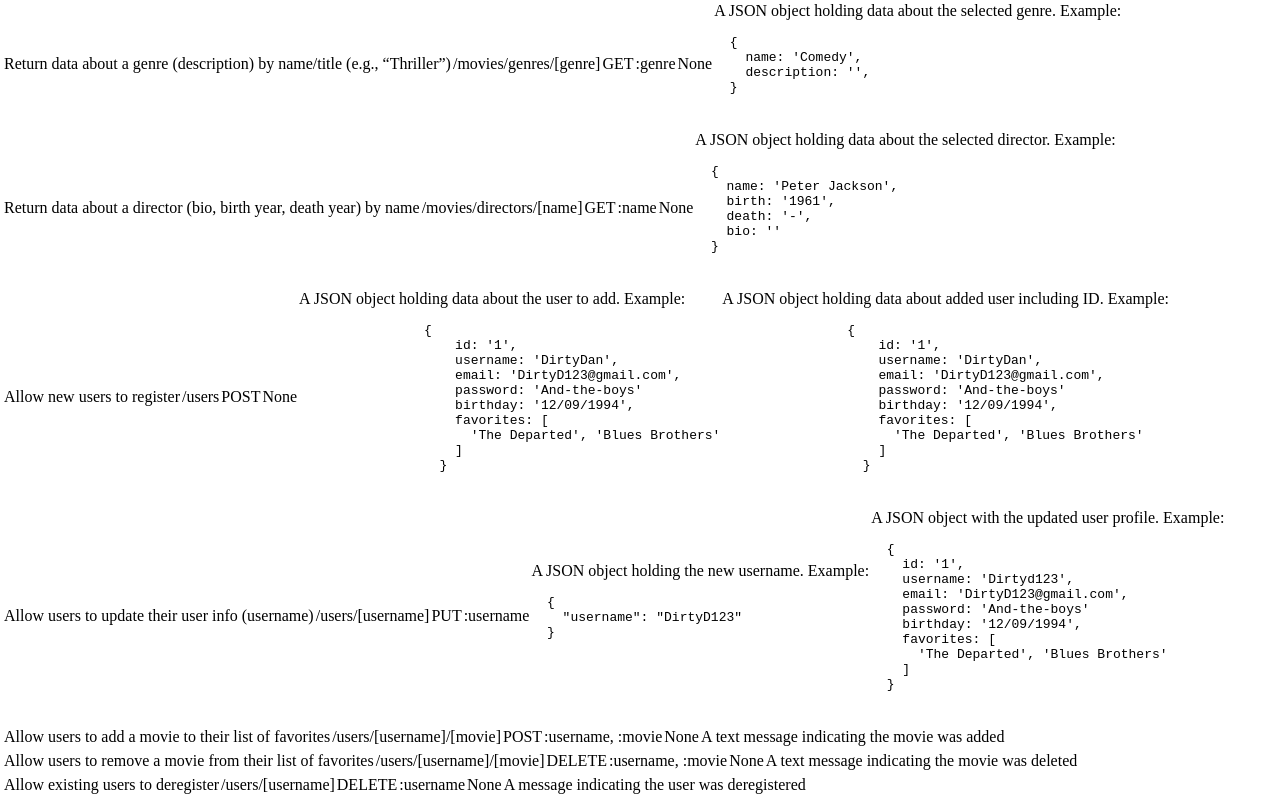
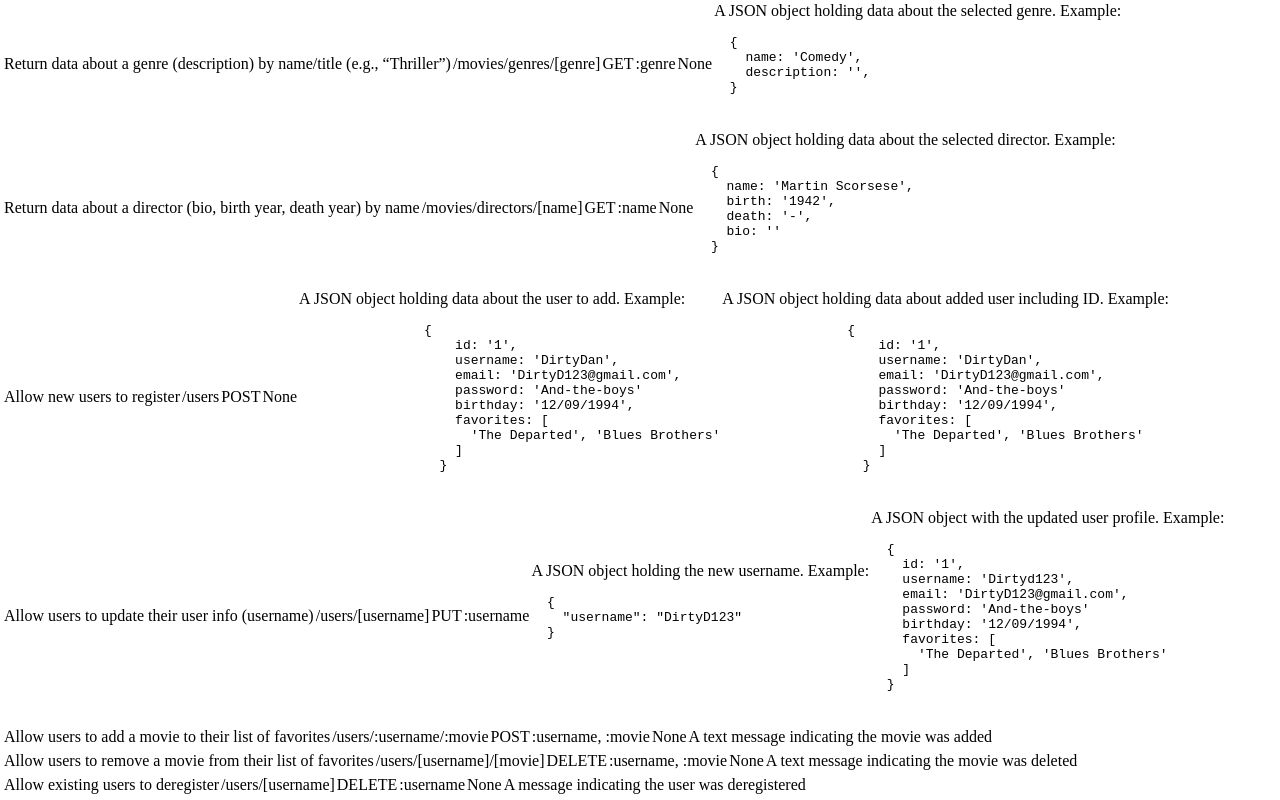
Before and after one commit to rmilligan006/myFlixApp, a website: page public/documentation.html in a window 1280 px wide. Shown: the part 439-1239 px from the top of the page. Drawn offline with Linux system fonts and the light colour scheme.

Commit message:
small changes to the documentation

```diff
--- a/public/documentation.html
+++ b/public/documentation.html
@@ -87,8 +87,8 @@
           <pre>
             <code>
   {
-    name: 'Peter Jackson',
-    birth: '1961',
+    name: 'Martin Scorsese',
+    birth: '1942',
     death: '-',
     bio: ''
   }
@@ -167,7 +167,7 @@
       </tr>
       <tr>
         <td>Allow users to add a movie to their list of favorites</td>
-        <td>/users/[username]/[movie]</td>
+        <td>/users/:username/:movie</td>
         <td>POST</td>
         <td>:username, :movie</td>
         <td>None</td>
```
